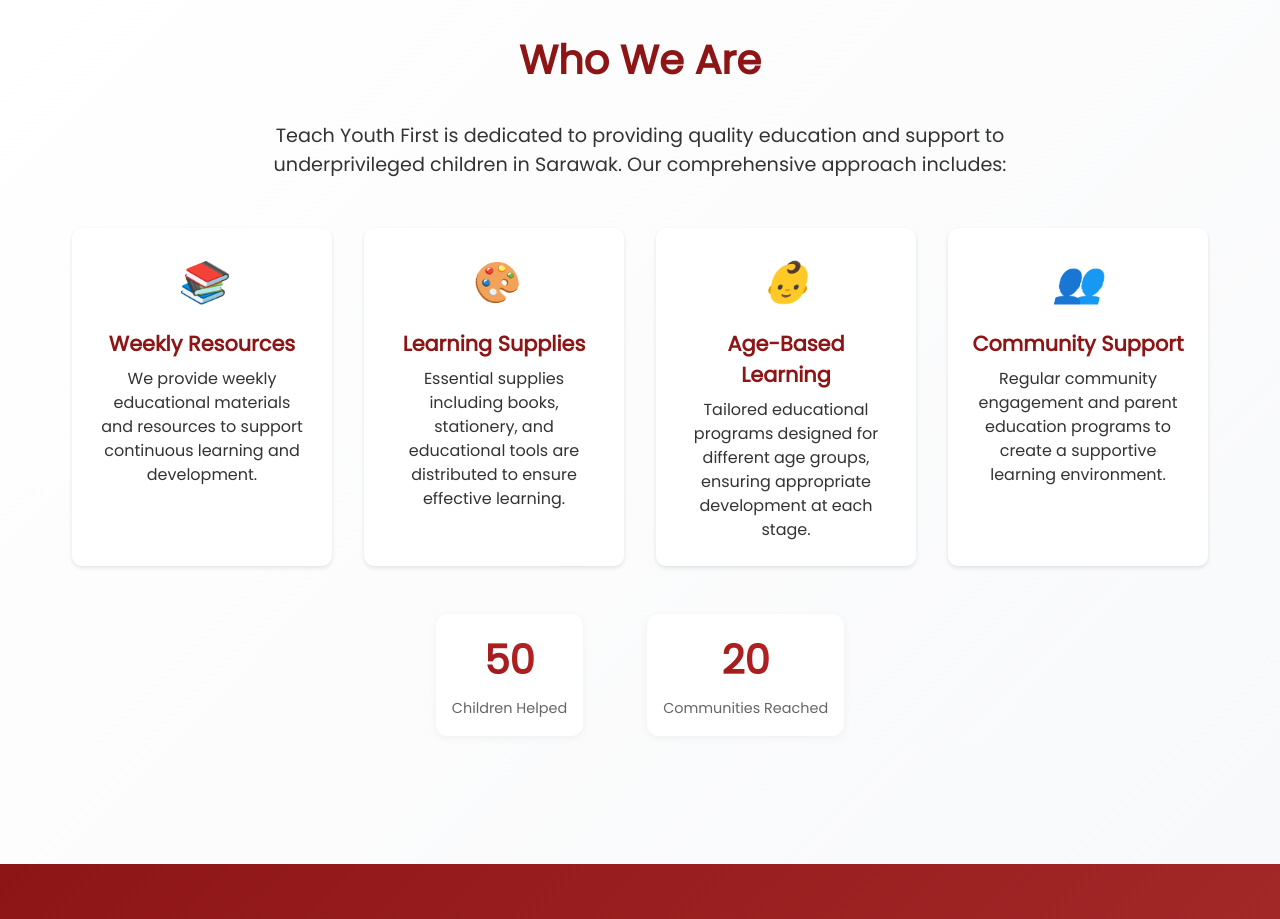
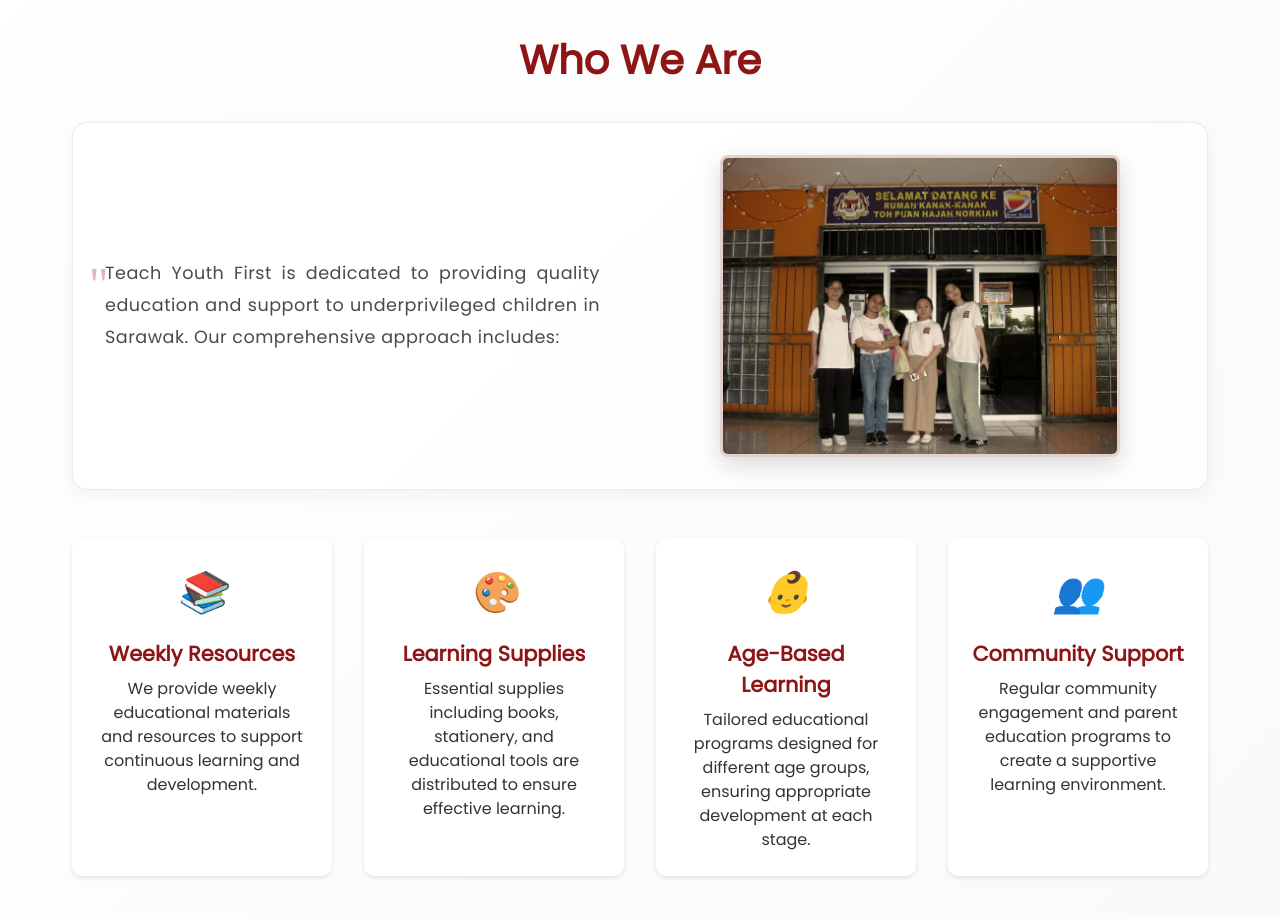
Before and after one commit to lovenialaw/teach-youth-first, a website: page TYF/index.html in a window 1280 px wide. Shown: the part 780-1699 px from the top of the page. Drawn offline with Linux system fonts and the light colour scheme.

Commit message:
change about us format

```diff
--- a/TYF/index.html
+++ b/TYF/index.html
@@ -48,8 +48,16 @@
         <div class="container">
             <h2>Who We Are</h2>
             <div class="overview-content">
-                <p>Teach Youth First is dedicated to providing quality education and support to underprivileged children
-                    in Sarawak. Our comprehensive approach includes:</p>
+                <div class="profile-layout">
+                    <div class="profile-text">
+                        <p class="vintage-text">Teach Youth First is dedicated to providing quality education and
+                            support to underprivileged children
+                            in Sarawak. Our comprehensive approach includes:</p>
+                    </div>
+                    <div class="profile-image">
+                        <img src="rumah-kanak.JPG" alt="Teach Youth First Profile" class="vintage-image">
+                    </div>
+                </div>
 
                 <div class="activities-grid">
                     <div class="activity-item">
@@ -99,7 +107,8 @@
     <section id="programs" class="page-header">
         <div class="container">
             <h1>Our Programs</h1>
-            <p>Discover our comprehensive educational programs designed to support underprivileged children in Sarawak.</p>
+            <p>Discover our comprehensive educational programs designed to support underprivileged children in Sarawak.
+            </p>
         </div>
     </section>
 
@@ -129,7 +138,8 @@
                     </div>
                     <div class="program-details">
                         <h2>Weekly Resources</h2>
-                        <p>Regular distribution of educational materials and supplies to support continuous learning.</p>
+                        <p>Regular distribution of educational materials and supplies to support continuous learning.
+                        </p>
                         <ul class="program-features">
                             <li>Weekly learning packets</li>
                             <li>Educational supplies</li>
@@ -235,7 +245,8 @@
                                     <li><i class="feature-icon">💝</i> Community integration</li>
                                 </ul>
                                 <p class="partner-description">Our partnership focuses on enhancing educational
-                                    opportunities and providing additional resources to support the children's development.</p>
+                                    opportunities and providing additional resources to support the children's
+                                    development.</p>
                                 <div class="partner-stats">
                                     <div class="stat">
                                         <span class="stat-number">30+</span>
@@ -258,7 +269,8 @@
     <section id="team" class="page-header">
         <div class="container">
             <h1>Meet Our Team</h1>
-            <p>Dedicated professionals committed to making a difference in children's lives through education and care.</p>
+            <p>Dedicated professionals committed to making a difference in children's lives through education and care.
+            </p>
         </div>
     </section>
 
--- a/TYF/styles.css
+++ b/TYF/styles.css
@@ -543,6 +543,108 @@
     max-width: 800px;
     margin-left: auto;
     margin-right: auto;
+}
+
+/* Profile Layout - Minimalistic & Vintage */
+.profile-layout {
+    display: grid;
+    grid-template-columns: 1fr 1fr;
+    gap: 3rem;
+    align-items: center;
+    margin-bottom: 3rem;
+    padding: 2rem;
+    background: rgba(255, 255, 255, 0.7);
+    border-radius: 15px;
+    border: 1px solid rgba(142, 21, 22, 0.1);
+    box-shadow: 0 4px 20px rgba(0, 0, 0, 0.05);
+}
+
+.profile-text {
+    padding-right: 1rem;
+}
+
+.vintage-text {
+    font-size: 1.1rem;
+    line-height: 1.8;
+    color: #4a4a4a;
+    font-weight: 300;
+    letter-spacing: 0.5px;
+    text-align: justify;
+    position: relative;
+}
+
+.vintage-text::before {
+    content: '"';
+    font-size: 3rem;
+    color: var(--primary-color);
+    opacity: 0.3;
+    position: absolute;
+    top: -1rem;
+    left: -1rem;
+    font-family: serif;
+}
+
+.profile-image {
+    display: flex;
+    justify-content: center;
+    align-items: center;
+    position: relative;
+}
+
+.vintage-image {
+    width: 100%;
+    max-width: 400px;
+    height: auto;
+    border-radius: 8px;
+    filter: sepia(0.3) contrast(1.1) brightness(0.95);
+    border: 3px solid rgba(142, 21, 22, 0.2);
+    box-shadow: 0 8px 25px rgba(0, 0, 0, 0.15);
+    transition: all 0.4s ease;
+    position: relative;
+}
+
+.vintage-image::before {
+    content: '';
+    position: absolute;
+    top: 0;
+    left: 0;
+    right: 0;
+    bottom: 0;
+    background: linear-gradient(45deg, rgba(142, 21, 22, 0.05) 0%, transparent 50%, rgba(142, 21, 22, 0.05) 100%);
+    border-radius: 8px;
+    pointer-events: none;
+}
+
+.vintage-image:hover {
+    filter: sepia(0.2) contrast(1.05) brightness(1);
+    transform: scale(1.02);
+    box-shadow: 0 12px 35px rgba(0, 0, 0, 0.2);
+}
+
+/* Responsive design for profile layout */
+@media (max-width: 768px) {
+    .profile-layout {
+        grid-template-columns: 1fr;
+        gap: 2rem;
+        padding: 1.5rem;
+    }
+
+    .profile-text {
+        padding-right: 0;
+        order: 2;
+    }
+
+    .profile-image {
+        order: 1;
+    }
+
+    .vintage-text::before {
+        display: none;
+    }
+
+    .vintage-image {
+        max-width: 100%;
+    }
 }
 
 .activities-grid {
```
